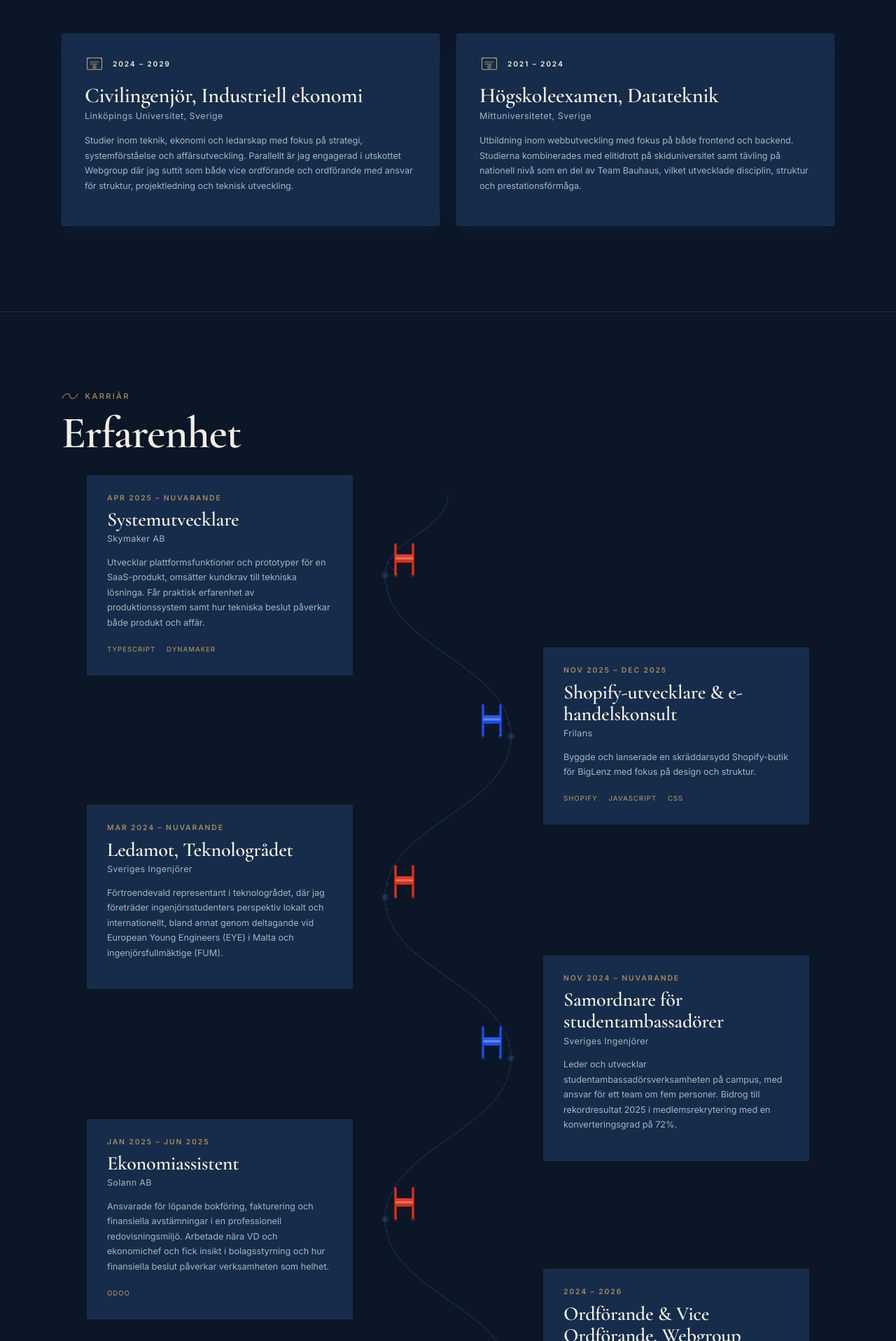
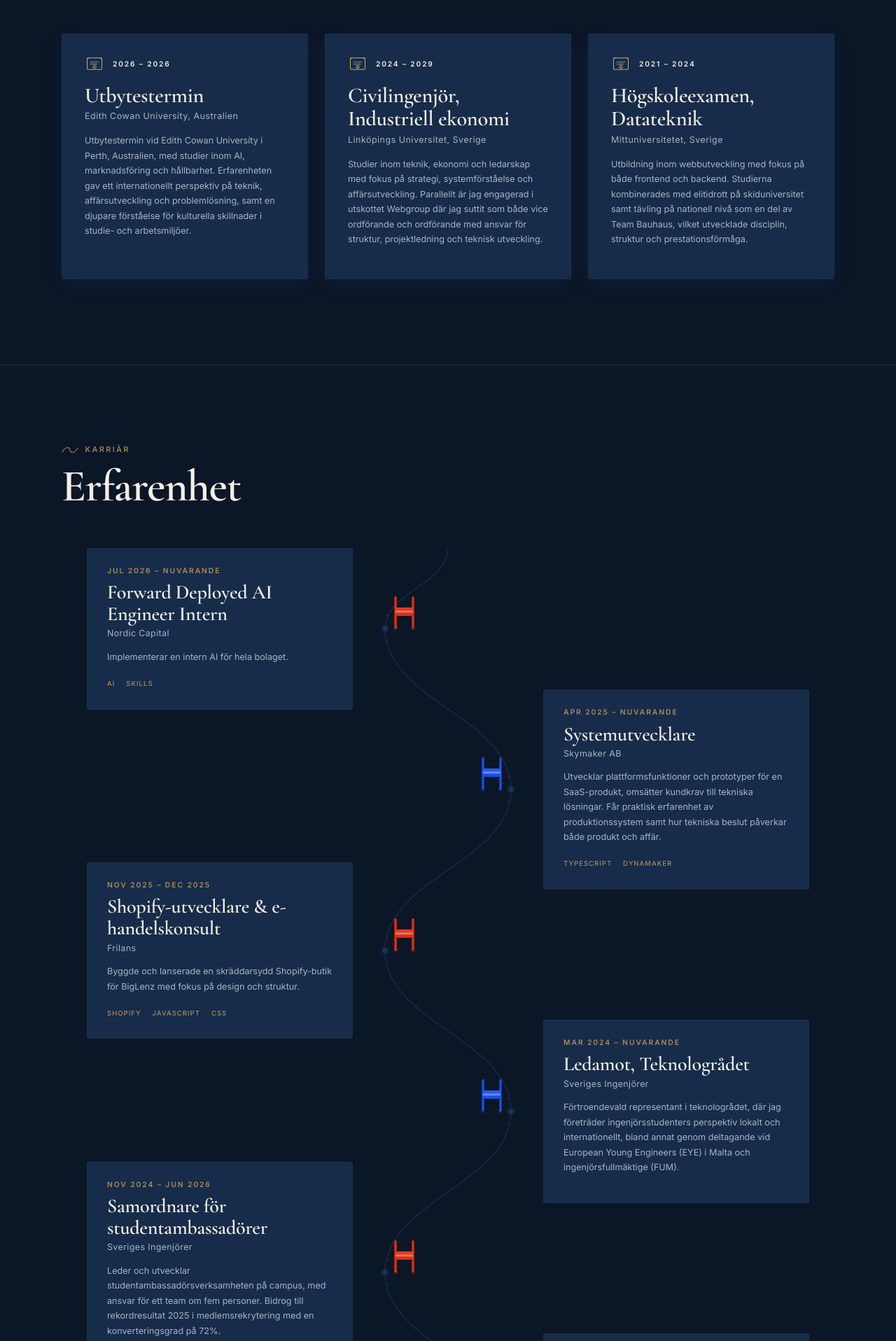
Before and after one commit to edlu2100/Portfolio, a React (Vite) app: page / in a window 1280 px wide. Shown: the part 2684-4600 px from the top of the page at 70% size. Built offline with nearby package versions, Linux system fonts and the light colour scheme.

Commit message:
new job att nordic capital

```diff
--- a/index.html
+++ b/index.html
@@ -110,7 +110,10 @@
                     "Teknik och ekonomi",
                     "Ledarskap",
                     "SaaS-produkter",
-                    "Elitidrott"
+                    "Elitidrott",
+                    "AI",
+                    "Konsult",
+                    "Private Equity"
                 ],
                 "nationality": {
                     "@type": "Country",
--- a/src/components/Hero.tsx
+++ b/src/components/Hero.tsx
@@ -118,6 +118,7 @@ export default function Hero() {
               strokeLinejoin="round"
               fill="none"
               opacity="0.75"
+
             />
           </svg>*/}
 
--- a/src/components/Skills.tsx
+++ b/src/components/Skills.tsx
@@ -11,6 +11,7 @@ import {
 } from 'react-icons/si'
 import { TbBrandCSharp, TbFileExcel } from 'react-icons/tb'
 import { IconType } from 'react-icons'
+import { PiBrainLight } from "react-icons/pi";
 
 const IMG_MAP: Record<string, string> = {
   'Dynamaker': '/logos/dynamakerLogo.webp',
@@ -35,6 +36,7 @@ const ICON_MAP: Record<string, IconType> = {
   'WordPress': SiWordpress,
   'Tailwind': SiTailwindcss,
   'Excel': TbFileExcel,
+  'AI':  PiBrainLight
 }
 
 interface SkillData {
--- a/src/i18n/translations.ts
+++ b/src/i18n/translations.ts
@@ -90,10 +90,17 @@ export const translations = {
             subheading: 'Karriär',
             items: [
                 {
+                    year: 'Jul 2026 – Nuvarande',
+                    role: 'Forward Deployed AI Engineer Intern',
+                    company: 'Nordic Capital',
+                    description: 'Implementerar en intern AI för hela bolaget.',
+                    tags: ['AI', 'Skills'],
+                },
+                {
                     year: 'Apr 2025 – Nuvarande',
                     role: 'Systemutvecklare',
                     company: 'Skymaker AB',
-                    description: 'Utvecklar plattformsfunktioner och prototyper för en SaaS-produkt, omsätter kundkrav till tekniska lösninga. Får praktisk erfarenhet av produktionssystem samt hur tekniska beslut påverkar både produkt och affär.',
+                    description: 'Utvecklar plattformsfunktioner och prototyper för en SaaS-produkt, omsätter kundkrav till tekniska lösningar. Får praktisk erfarenhet av produktionssystem samt hur tekniska beslut påverkar både produkt och affär.',
                     tags: ['TypeScript', 'Dynamaker'],
                 },
                 {
@@ -111,24 +118,24 @@ export const translations = {
                     tags: [],
                 },
                 {
-                    year: 'Nov 2024 – Nuvarande',
+                    year: 'Nov 2024 – Jun 2026',
                     role: 'Samordnare för studentambassadörer',
                     company: 'Sveriges Ingenjörer',
                     description: 'Leder och utvecklar studentambassadörsverksamheten på campus, med ansvar för ett team om fem personer. Bidrog till rekordresultat 2025 i medlemsrekrytering med en konverteringsgrad på 72%.',
-                    tags: [],
+                    tags: ['Ledarskap', 'Marknadsföring', 'Sälj'],
                 },
                 {
                     year: 'Jan 2025 – Jun 2025',
                     role: 'Ekonomiassistent',
                     company: 'Solann AB',
                     description: 'Ansvarade för löpande bokföring, fakturering och finansiella avstämningar i en professionell redovisningsmiljö. Arbetade nära VD och ekonomichef och fick insikt i bolagsstyrning och hur finansiella beslut påverkar verksamheten som helhet.',
-                    tags: ['Odoo'],
+                    tags: ['Odoo', 'Bokföring', 'Ekonomi'],
                 },
                 {
                     year: '2024 – 2026',
                     role: 'Ordförande & Vice Ordförande, Webgroup',
                     company: 'Linköpings universitet',
-                    description: 'Ledde och utvecklade det ideela utskottet Webgroup med ansvar för projektfördelning, teknisk riktning och struktur. Arbetade med att förbättra interna plattformar för allt fråm bokning av inventarier till faktureringsintegrationer.',
+                    description: 'Ledde och utvecklade det ideella utskottet Webgroup med ansvar för projektfördelning, teknisk riktning och struktur. Arbetade med att förbättra interna plattformar för allt från bokning av inventarier till faktureringsintegrationer.',
                     tags: ['Ledarskap', 'Projektledning'],
                 },
                 {
@@ -152,6 +159,13 @@ export const translations = {
             subheading: 'Akademisk bakgrund',
             items: [
                 {
+                    year: '2026 – 2026',
+                    degree: 'Utbytestermin',
+                    school: 'Edith Cowan University, Australien',
+                    description: 'Utbytestermin vid Edith Cowan University i Perth, Australien, med studier inom AI, marknadsföring och hållbarhet. Erfarenheten gav ett internationellt perspektiv på teknik, affärsutveckling och problemlösning, samt en djupare förståelse för kulturella skillnader i studie- och arbetsmiljöer.',
+                    tags: [],
+                },
+                {
                     year: '2024 – 2029',
                     degree: 'Civilingenjör, Industriell ekonomi',
                     school: 'Linköpings Universitet, Sverige',
@@ -174,7 +188,7 @@ export const translations = {
             technologies: 'Teknologier',
             items: {
                 languages: ['TypeScript', 'JavaScript', 'PHP', 'C#', '.Net', 'CSS', 'HTML', 'SQL'],
-                technologies: ['React.js', 'React Native', 'Vue.js', 'jQuery', 'Laravel', 'ASP.NET', 'Node.js', 'WordPress', 'Dynamaker', 'Tailwind', 'Excel'],
+                technologies: ['React.js', 'React Native', 'Vue.js', 'jQuery', 'Laravel', 'ASP.NET', 'Node.js', 'WordPress', 'Dynamaker', 'Tailwind', 'Excel', 'AI'],
             },
         },
         contact: {
@@ -307,8 +321,15 @@ export const translations = {
             subheading: 'Career',
             items: [
                 {
+                    year: 'Jul 2026  – Present',
+                    role: 'Forward Deployed AI Engineer Intern',
+                    company: 'Nordic Capital',
+                    description: 'Implementing a companywide internal AI.',
+                    tags: ['AI', 'Skills'],
+                },
+                {
                     year: 'Apr 2025  – Present',
-                    role: 'Software Developer ',
+                    role: 'Software Developer',
                     company: 'Skymaker AB',
                     description: 'Developed platform features and prototypes for a SaaS product, translating customer requirements into technical solutions while gaining hands-on experience in production systems and understanding how engineering decisions impact product and business.',
                     tags: ['TypeScript', 'Dynamaker'],
@@ -328,18 +349,18 @@ export const translations = {
                     tags: [],
                 },
                 {
-                    year: 'Nov 2024 – Present',
+                    year: 'Nov 2024 – Jun 2026',
                     role: 'Lead Coordinator for Student Ambassadors',
                     company: 'Sveriges Ingenjörer',
                     description: 'Lead and develop the student ambassador program on campus, overseeing a team of five and driving record membership recruitment results with a 72% conversion rate.',
-                    tags: [],
+                    tags: ['Leadership', 'Marketing', 'Sales'],
                 },
                 {
                     year: 'Jan 2025 – Jun 2025',
                     role: 'Finance Assistant',
                     company: 'Solann AB',
                     description: 'Managed ongoing bookkeeping, invoicing, and financial reconciliations in a professional accounting environment. Worked closely with the CEO and Head of Finance, gaining practical insight into corporate finance and its impact on overall business operations.',
-                    tags: ['Odoo'],
+                    tags: ['Odoo', 'Accounting', 'Finance'],
                 },
                 {
                     year: '2024 – 2026',
@@ -369,6 +390,13 @@ export const translations = {
             subheading: 'Academic background',
             items: [
                 {
+                    year: '2026 – 2026',
+                    degree: 'Exchange Semester',
+                    school: 'Edith Cowan University, Australia',
+                    description: 'Exchange semester at Edith Cowan University in Perth, Australia, with studies in AI, marketing and sustainability. The experience strengthened my ability to work in international environments and gave me new perspectives on technology, business development and cross-cultural communication.',
+                    tags: [],
+                },
+                {
                     year: '2024 – 2029',
                     degree: 'Master of Science in Industrial Engineering and Management',
                     school: 'Linköping University, Sweden',
@@ -390,7 +418,7 @@ export const translations = {
             languages: 'Languages',
             technologies: 'Technologies',
             items: {
-                languages: ['TypeScript', 'JavaScript', 'PHP', 'C#', '.Net', 'CSS', 'HTML', 'SQL'],
+                languages: ['TypeScript', 'JavaScript', 'PHP', 'C#', '.Net', 'CSS', 'HTML', 'SQL', 'AI'],
                 technologies: ['React.js', 'React Native', 'Vue.js', 'jQuery', 'Laravel', 'ASP.NET', 'Node.js', 'WordPress', 'Dynamaker', 'Tailwind', 'Excel'],
             },
         },
```
